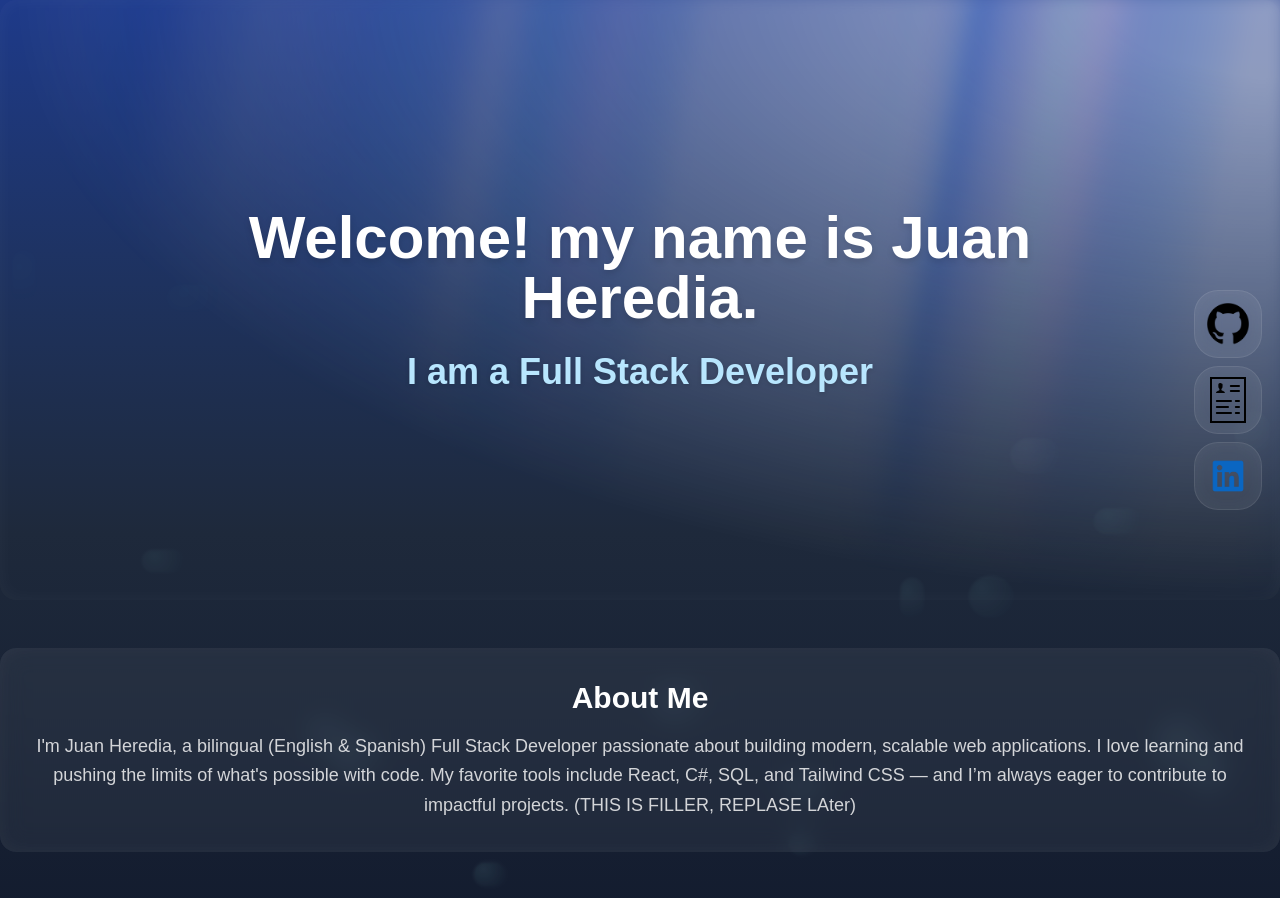
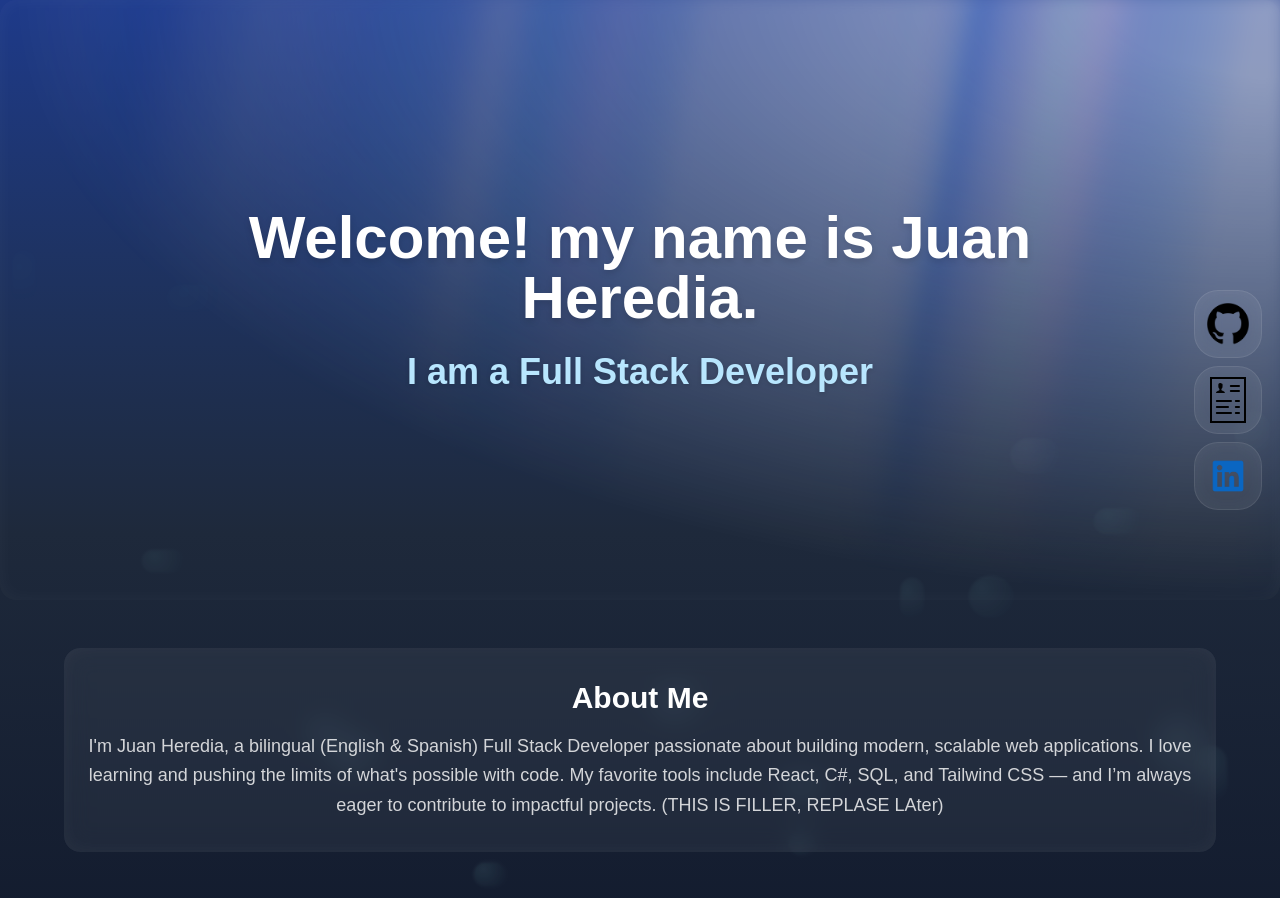
Before and after one commit to ChristmasLover12345/portfolio-site, a Next.js app: page / in a window 1280 px wide. Shown: the top 898 px of the page. Built offline with nearby package versions, Linux system fonts and the light colour scheme.

Commit message:
fixed unwanted overflow

```diff
--- a/src/Components/AboutMeComponent.tsx
+++ b/src/Components/AboutMeComponent.tsx
@@ -49,7 +49,7 @@ const AboutMeComponent = () => {
         whileInView={{ opacity: 1, y: 0 }}
         transition={{ duration: 0.8 }}
         viewport={{ once: true }}
-        className="w-full bg-white/5 hover:bg-white/20 backdrop-blur-md rounded-2xl shadow-lg p-8 innerGlow text-white text-center"
+        className="w-[95%] sm:w-[90%] px-4 mx-auto bg-white/5 hover:bg-white/20 backdrop-blur-md rounded-2xl shadow-lg p-8 innerGlow text-white text-center"
       >
         <h1 className="text-3xl font-bold mb-4">About Me</h1>
         <p className="text-lg text-white/80 leading-relaxed">
```
